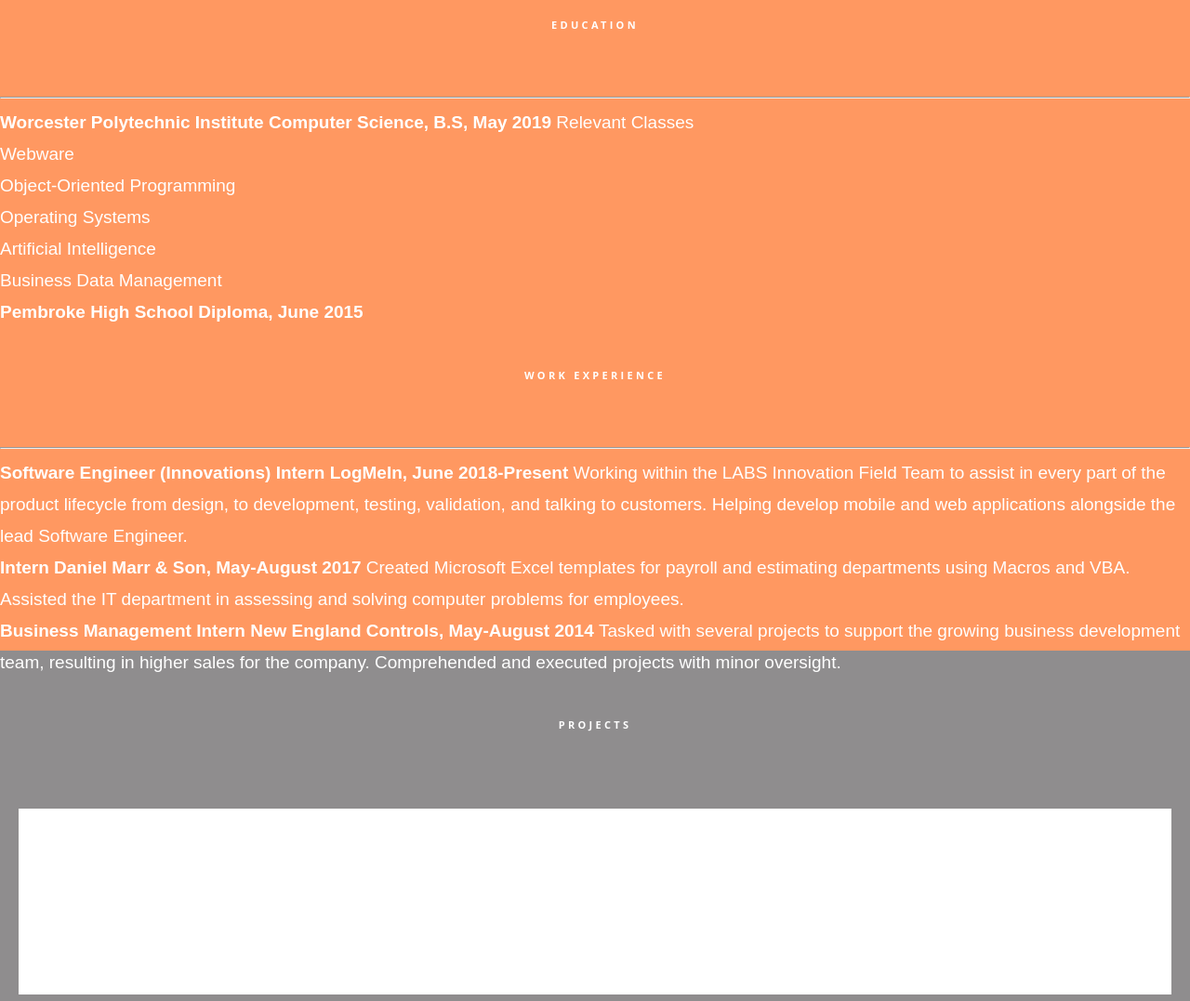
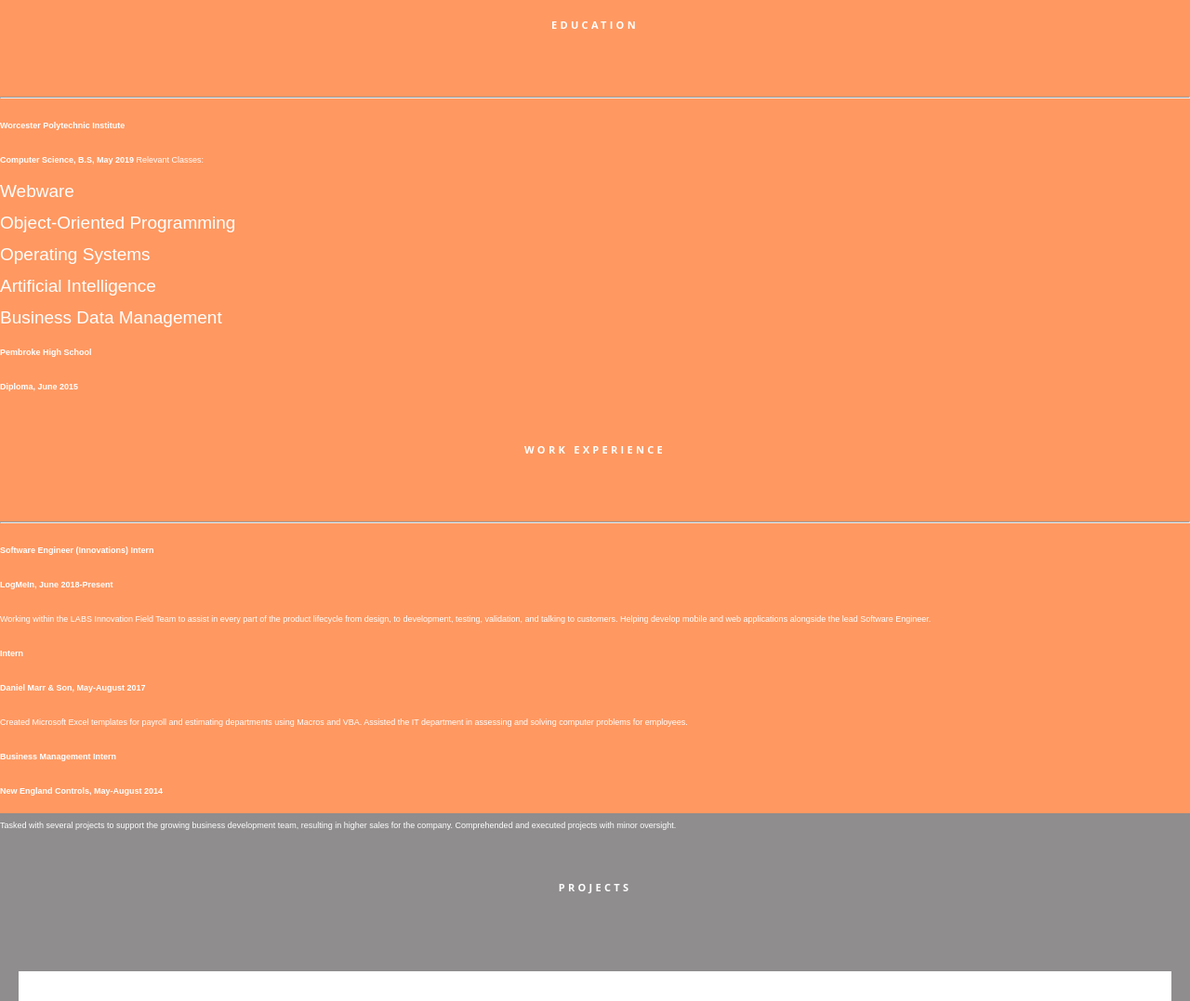
Before and after one commit to amandapennie/anpenniewpi.github.io, a plain HTML site: page index.html in a window 1280 px wide. Shown: the part 1140-2217 px from the top of the page at 93% size. Drawn offline with Linux system fonts and the light colour scheme.

Commit message:
more formatting edits

```diff
--- a/css/style.css
+++ b/css/style.css
@@ -40,10 +40,12 @@ a:focus {
 b {
 	font-weight: bold;
 	font-family: 'Karla', sans-serif;
+	font-size: 9px;
 }
 
 text {
 	font-family: 'Karla', sans-serif;
+	font-size: 9px;
 }
 
 ul,
@@ -150,6 +152,7 @@ div {
     width: 100%;
     padding-bottom: 50px;
     text-align: right;
+    height: auto;
 }
 
 #about p {
@@ -166,7 +169,8 @@ div {
 
 /*-- Skills --*/
 #skills {
-    background-color: #C26868;
+    background-color: #eee;
+    color: #ff9681;
     height: 1020px;
     margin-top: -30px;
 }
--- a/index.html
+++ b/index.html
@@ -51,17 +51,17 @@
 		<div id="education">
 			<p class="title">Education</p>
 			<hr>
-			<b href="http://wpi.edu" target="_blank">Worcester Polytechnic Institute</b>
+			<b href="http://wpi.edu" target="_blank">Worcester Polytechnic Institute</b><br>
 			<b> Computer Science, B.S, May 2019 </b>
-			<text> Relevant Classes </text>
-			<ul style="list-style: circle">
+			<text> Relevant Classes: </text>
+			<ul style="list-style: circle;">
 				<li>Webware</li>
 				<li>Object-Oriented Programming</li>
 				<li>Operating Systems</li>
 				<li>Artificial Intelligence</li>
 				<li>Business Data Management</li>
 			</ul>
-			<b href="https://www.pembrokek12.org/phs" target="_blank">Pembroke High School</b>
+			<b href="https://www.pembrokek12.org/phs" target="_blank">Pembroke High School</b><br>
 			<b> Diploma, June 2015 </b>
 			<p></p>
 			<br>
@@ -70,18 +70,18 @@
 		<div id="work">
 			<p class="title">Work Experience</p>
 			<hr>
-			<b> Software Engineer (Innovations) Intern </b>
-			<b> LogMeIn, June 2018-Present</b>
+			<b> Software Engineer (Innovations) Intern </b><br>
+			<b> LogMeIn, June 2018-Present</b><br>
 			<text> Working within the LABS Innovation Field Team to assist in every part of the product lifecycle from design, to development, testing, validation, and talking to customers. Helping develop mobile and web applications alongside the lead Software Engineer. </text>
 			<br>
 
-			<b>Intern</b>
-			<b> Daniel Marr & Son, May-August 2017 </b>
+			<b>Intern</b><br>
+			<b> Daniel Marr & Son, May-August 2017 </b><br>
 			<text> Created Microsoft Excel templates for payroll and estimating departments using Macros and VBA. Assisted the IT department in assessing and solving computer problems for employees. </text>
 			<br>
 
-			<b> Business Management Intern</b>
-			<b> New England Controls, May-August 2014 </b>
+			<b> Business Management Intern</b><br>
+			<b> New England Controls, May-August 2014 </b><br>
 			<text> Tasked with several projects to support the growing business development team, resulting in higher sales for the company. Comprehended and executed projects with minor oversight. </text>
 		</div>
 	</div>
@@ -92,21 +92,21 @@
 			<img>
 			<p class="info">
 				<b> Meeting Remote iOS Application </b>
-				"&nbsp; &nbsp; I assisted in the full stack development of a mobile application that allows users to launch a meeting on a GoToMeeting platform from a conference room setting. Users can easily choose a conference room, select a scheduled or ad hoc meeting, and start their meeting automatically from the application on their phone."
+				&nbsp; &nbsp; I assisted in the full stack development of a mobile application that allows users to launch a meeting on a GoToMeeting platform from a conference room setting. Users can easily choose a conference room, select a scheduled or ad hoc meeting, and start their meeting automatically from the application on their phone.
 			</p>
 		</div>
 		<div class="portfolio">
 			<img>
 			<p class="info">
 				<b> Meeting Remote Application Marketing Website </b>
-				"&nbsp; &nbsp; I developed the front end of a mobile application marketing website. I obtained the design of the website from the team’s UI/UX designer’s mockups within Zeplin and translated to a live website (meetingremote.com)."
+				&nbsp; &nbsp; I developed the front end of a mobile application marketing website. I obtained the design of the website from the team’s UI/UX designer’s mockups within Zeplin and translated to a live website <a href="meetingremote.com">(meetingremote.com)</a>
 			</p>
 		</div>
 		<div class="portfolio">
 			<img>
 			<p class="info">
 				<b> GoToMeeting: Meeting Tip of the Day </b>
-				"&nbsp; &nbsp; Developed a flash briefing Amazon Alexa Skill that gives users a daily productivity tip on how to hold better, more effective meetings. The skill holds multiple feeds for users to customize based on the types of meetings they have and what role they play in meetings. This skill was hosted on AWS Lambda with feeds being retrieved from API Gateway."
+				&nbsp; &nbsp; Developed a flash briefing Amazon Alexa Skill that gives users a daily productivity tip on how to hold better, more effective meetings. The skill holds multiple feeds for users to customize based on the types of meetings they have and what role they play in meetings. This skill was hosted on AWS Lambda with feeds being retrieved from API Gateway.
 			</p>
 		</div>
 	</div>
```
